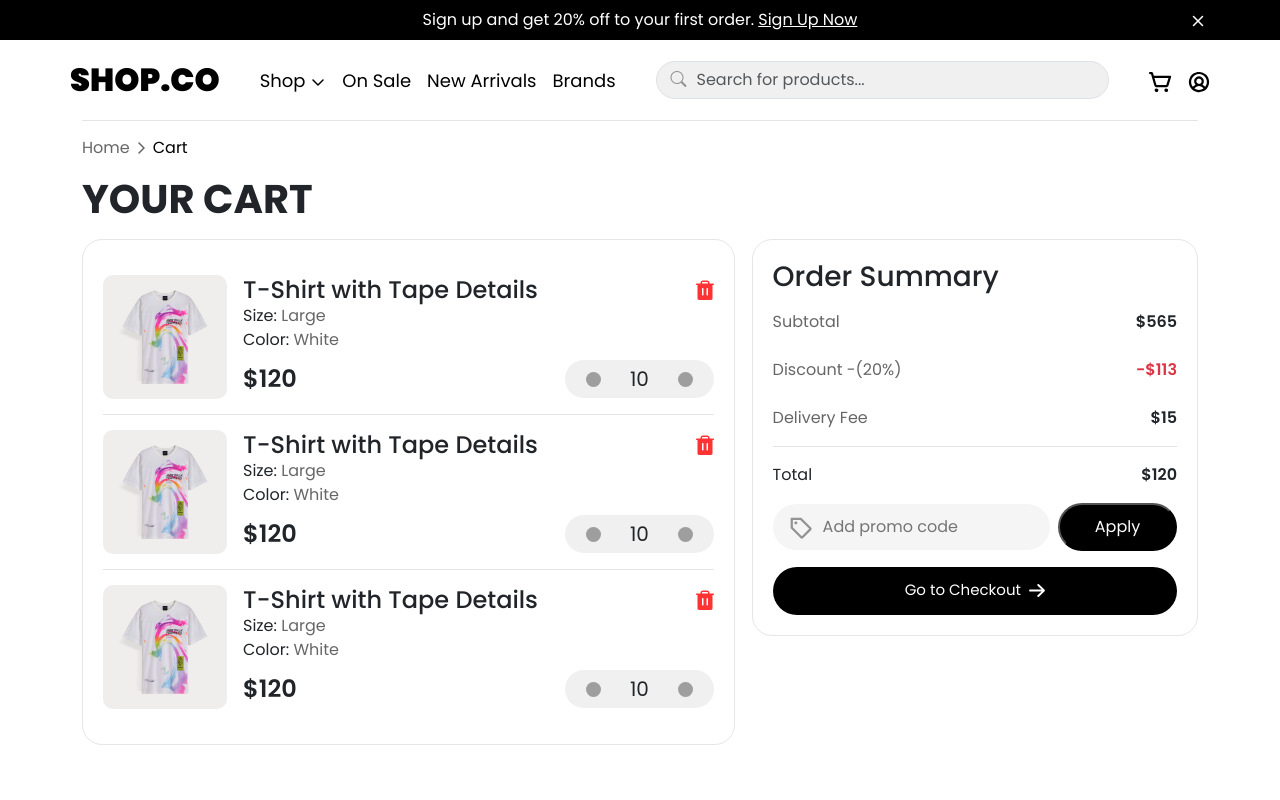
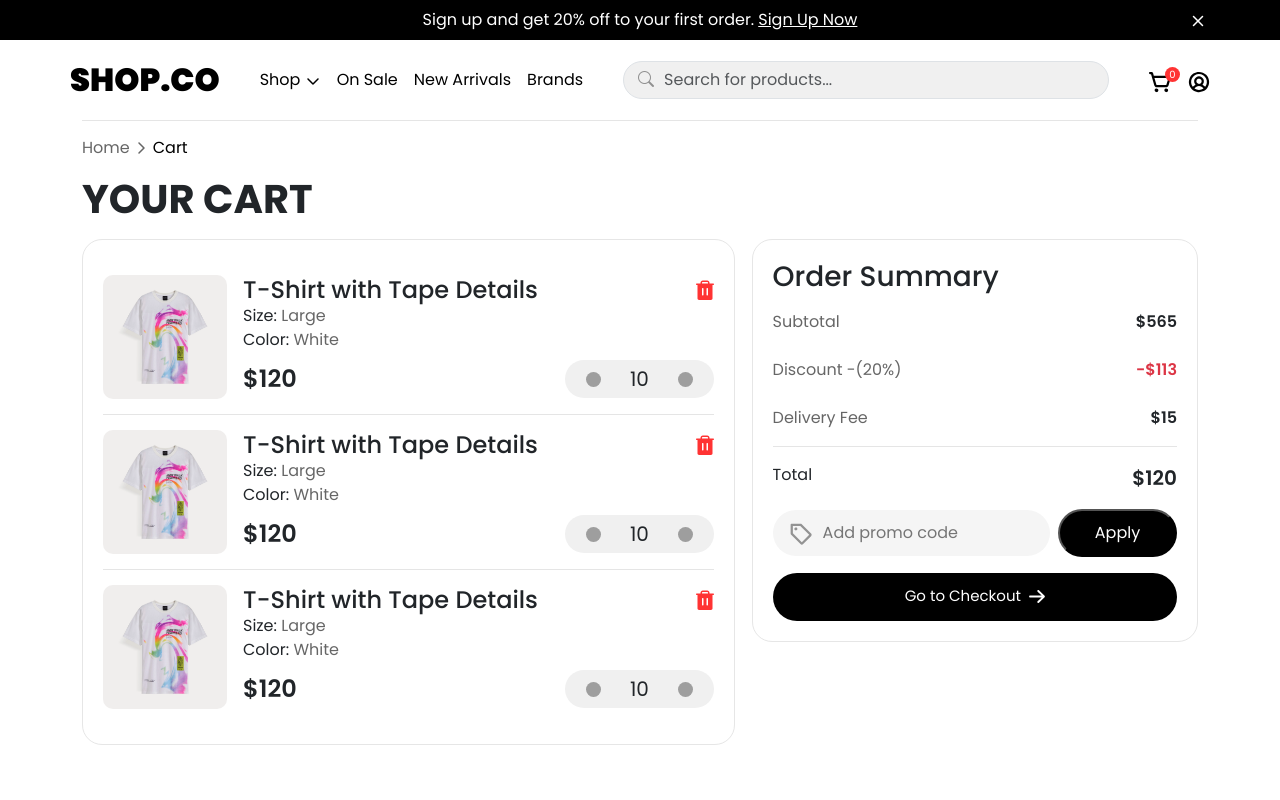
Before and after one commit to OsamaYouseff/vue_task, a Vue app: page /cart in a window 1280 px wide. Shown: the top 800 px of the page. Built offline with nearby package versions, Linux system fonts and the light colour scheme; grey boxes are pictures that could not be loaded.

Commit message:
enhance some UI

```diff
--- a/src/components/Cart/CartItem.vue
+++ b/src/components/Cart/CartItem.vue
@@ -27,6 +27,7 @@ const itemAmount = ref<number>(10);
       <div class="d-flex justify-content-between align-items-center">
         <!-- price -->
         <div class="price fw-semibold fs-4">$120</div>
+
         <!-- control quantity -->
         <div
           class="quantity d-flex gap-4 align-items-center justify-content-center px-3 py-1"
--- a/src/components/Header/HeaderComponent.vue
+++ b/src/components/Header/HeaderComponent.vue
@@ -1,5 +1,8 @@
 <script setup lang="ts">
+import { ref } from "vue";
 import MenuDrawer from "./MenuDrawer.vue";
+
+const cartItemsNum = ref<number>(0);
 </script>
 
 <template>
@@ -54,8 +57,25 @@ import MenuDrawer from "./MenuDrawer.vue";
           src="@/assets/icons/search-icon.svg"
           alt="cart-icon"
         />
-        <RouterLink to="/cart"
+        <RouterLink class="cart-icon position-relative" to="/cart"
           ><img src="@/assets/icons/cart.svg" alt="cart-icon" />
+          <span
+            class="position-absolute"
+            style="
+              width: 0.9375rem;
+              height: 0.9375rem;
+              display: flex;
+              justify-content: center;
+              align-items: center;
+              top: 0;
+              right: -0.5rem;
+              background: #ff3333;
+              color: white;
+              font-size: 0.625rem;
+              border-radius: 50%;
+            "
+            >{{ cartItemsNum }}</span
+          >
         </RouterLink>
         <RouterLink to="/"
           ><img src="@/assets/icons/user.svg" alt="user-icon" />
@@ -67,12 +87,12 @@ import MenuDrawer from "./MenuDrawer.vue";
 
 <style scoped>
 header {
-  gap: 40px;
+  gap: 2.5rem;
 }
 
-@media (max-width: 991px) {
+@media (max-width: 61.9375rem) {
   header {
-    padding: 0 4px;
+    padding: 0 0.3125rem;
   }
 }
 
@@ -80,34 +100,43 @@ header {
   font-weight: 900;
 }
 
-li {
+li a {
   cursor: pointer;
+}
+
+li a {
+  font-size: 16px !important;
+  transition: all 0.35s ease-in-out;
+  border-bottom: 1px solid transparent;
+}
+li:hover a {
+  border-color: #180400;
 }
 
 input {
   background: #f0f0f0;
-  padding-left: 40px;
+  padding-left: 2.5rem;
 }
 
 .bi-search {
-  left: 15px !important;
+  left: 0.9375rem !important;
   color: #909090;
   font-weight: bold;
 }
 
 a {
   color: #000;
-  font-size: 18px;
+  font-size: 1.125rem;
   text-decoration: none;
 }
 
 .offcanvas {
   background: #f0f0f0;
-  padding: 20px;
+  padding: 1.25rem;
 }
 
 .btn-close {
-  font-size: 20px;
+  font-size: 1.25rem;
 }
 
 img {
--- a/src/components/Header/MenuDrawer.vue
+++ b/src/components/Header/MenuDrawer.vue
@@ -19,7 +19,8 @@
     >
       <button
         type="button"
-        class="btn-close"
+        class="btn-close mb-3"
+        style="font-size: 20px"
         data-bs-dismiss="offcanvas"
         aria-label="Close"
       ></button>
@@ -54,10 +55,6 @@ a {
   padding: 20px;
 }
 
-.btn-close {
-  font-size: 20px;
-}
-
 li {
   cursor: pointer;
   border: 1px solid rgb(183, 159, 159);
--- a/src/components/HomeComponents/HeroSection.vue
+++ b/src/components/HomeComponents/HeroSection.vue
@@ -3,7 +3,7 @@
   <section>
     <div class="h-100 container-lg">
       <div
-        class="hero-section h-100 d-flex align-items-center justify-content-between row"
+        class="hero-section h-100 d-flex align-items-center justify-content-between row flex-wrap"
       >
         <div class="content col-12 col-md-6 p-3">
           <h1 class="mb-3 fw-bold d-md-fs-5">
@@ -67,9 +67,13 @@ section {
   background: #f2f0f1;
 }
 
+.hero-section > div {
+  flex-grow: 1;
+}
+
 .content h1 {
   font-size: 4.375rem;
-  width: 36.0625rem;
+  /* width: 36.0625rem; */
   letter-spacing: -0.375rem;
   word-spacing: 0.3125rem;
   line-height: 4rem;
@@ -81,6 +85,9 @@ section {
 }
 
 .image {
+  min-height: 41.4375rem;
+  min-width: 550px;
+  max-width: 100% !important;
   position: relative;
   display: flex;
   justify-content: flex-end;
@@ -88,7 +95,6 @@ section {
   background: url("@/assets/images/hero-img.jpg") no-repeat center;
   background-size: 100%;
   background-position: center 8%;
-  min-height: 41.4375rem;
 }
 
 .star-icon1 {
@@ -153,6 +159,7 @@ button {
   }
 
   .image {
+    min-width: 100% !important;
     max-height: 28rem;
     min-height: 30rem;
     background-size: 110%;
--- a/src/components/HomeComponents/ProductsComponent.vue
+++ b/src/components/HomeComponents/ProductsCollections/ProductsCollections.vue
@@ -6,7 +6,7 @@ import ProductCard from "./ProductCard.vue";
     <div class="new-arrivals py-4 d-flex flex-column">
       <h2 class="text-center fw-bold nb-3">NEW ARRIVALS</h2>
       <div
-        class="products d-flex flex-wrap justify-content-center gap-2 row py-5"
+        class="products d-flex flex-wrap justify-content-between gap-3 row py-5"
       >
         <ProductCard />
         <ProductCard />
@@ -20,7 +20,7 @@ import ProductCard from "./ProductCard.vue";
     <div class="top-selling py-5 d-flex flex-column border-0">
       <h2 class="text-center fw-bold nb-3">TOP SELLING</h2>
       <div
-        class="products d-flex flex-wrap justify-content-center gap-2 row py-5"
+        class="products d-flex flex-wrap justify-content-between gap-3 row py-5"
       >
         <ProductCard />
         <ProductCard />
@@ -52,6 +52,9 @@ button {
 }
 
 @media (max-width: 48rem) {
+  .products {
+    justify-content: center !important;
+  }
   h2 {
     font-size: 32px;
   }
--- a/src/components/HomeComponents/TestimonialBox.vue
+++ b/src/components/HomeComponents/TestimonialBox.vue
@@ -13,7 +13,12 @@ const rating = ref(props.testimonial.rating);
     <Rating
       v-model="rating"
       class="rating mb-2 gap-2"
-      style="color: #ffc633"
+      style="
+        color: #ffc633;
+        width: 30px !important;
+        height: 30px !important;
+        scale: 1.2;
+      "
       readonly
     />
 
@@ -21,7 +26,7 @@ const rating = ref(props.testimonial.rating);
       {{ props.testimonial.name }}
       <img src="@/assets/icons/verified.svg" alt="verified-icon" />
     </div>
-    <p class="description">
+    <p class="description" style="color: hsla(0, 0%, 0%, 0.6)">
       {{ props.testimonial.description }}
     </p>
   </div>
@@ -29,27 +34,18 @@ const rating = ref(props.testimonial.rating);
 
 <style scoped>
 .card {
-  width: 400px;
   min-width: 400px;
-}
-
-.description {
-  color: hsla(0, 0%, 0%, 0.6);
+  max-width: 100%;
 }
 
 @media screen and (max-width: 48rem) {
   .card {
-    min-width: 358px;
+    min-width: 350px;
+    max-width: 328px !important;
     padding: 10px 15px !important;
   }
   .description {
     font-size: 14px;
   }
 }
-
-.rating {
-  width: 30px !important;
-  height: 30px !important;
-  scale: 1.2;
-}
 </style>
--- a/src/components/HomeComponents/TestimonialsComponent.vue
+++ b/src/components/HomeComponents/TestimonialsComponent.vue
@@ -50,7 +50,7 @@ const TestimonialData = [
   <section class="container-lg mb-5">
     <div class="d-flex justify-content-between mb-5">
       <h2>OUR HAPPY CUSTOMERS</h2>
-      <div class="row d-flex align-items-end">
+      <div class="row d-flex align-items-end px-1">
         <img
           class="arrow"
           src="@/assets/icons/left-arrow.svg"
@@ -63,9 +63,10 @@ const TestimonialData = [
         />
       </div>
     </div>
-    <div class="blur-bg">
+    <div class="wrapper">
       <div
-        class="customer-testimonials d-flex justify-content-center flex-nowrap gap-2"
+        class="customer-testimonials position-relative d-flex justify-content-center flex-nowrap"
+        style="gap: 24px"
       >
         <TestimonialBox
           v-for="testimonial in TestimonialData"
@@ -91,22 +92,33 @@ h2 {
   }
 }
 
-/* .blur-bg {
-  position: relative;
-  width: 100vw;
+.customer-testimonials::before,
+.customer-testimonials::after {
+  content: "";
+  position: absolute;
+  top: 0;
+  width: 30%;
+  height: 100%;
+  backdrop-filter: blur(3px);
+  z-index: 22;
+}
+.customer-testimonials::before {
+  left: -30%;
+}
+.customer-testimonials::after {
+  right: -30%;
+}
 
-  filter: blur(8px);
+@media (max-width: 768px) {
+  .wrapper {
+    overflow: hidden;
+  }
 
-  margin-bottom: 450px;
-  z-index: -1;
+  .customer-testimonials::before,
+  .customer-testimonials::after {
+    display: none;
+  }
 }
-.customer-testimonials {
-  width: 100%;
-  height: 100%;
-  top: 0;
-  left: 0;
-  z-index: 2;
-} */
 
 .arrow {
   cursor: pointer;
--- a/src/components/ProductDetails/SuggestProducts.vue
+++ b/src/components/ProductDetails/SuggestProducts.vue
@@ -1,5 +1,5 @@
 <script setup lang="ts">
-import ProductCard from "../HomeComponents/ProductCard.vue";
+import ProductCard from "@/components/HomeComponents/ProductsCollections/ProductCard.vue";
 </script>
 <template>
   <div class="new-arrivals py-4 d-flex flex-column">
--- a/src/components/SignUpBar.vue
+++ b/src/components/SignUpBar.vue
@@ -12,7 +12,7 @@ const isVisible = ref<boolean>(true);
     <div
       class="container-lg position-relative d-flex align-items-center py-1 justify-content-center gap-1"
     >
-      <p class="">Sign up and get 20% off to your first order.</p>
+      <p>Sign up and get 20% off to your first order.</p>
       <a href="#" class="text-white">Sign Up Now</a>
       <div
         @click="isVisible = false"
--- a/src/views/CartView.vue
+++ b/src/views/CartView.vue
@@ -50,7 +50,7 @@ import CartItem from "../components/Cart/CartItem.vue";
           </div>
           <div class="total d-flex justify-content-between mb-3">
             <p>Total</p>
-            <p class="price-amount">$120</p>
+            <p class="price-amount" style="font-size: 20px">$120</p>
           </div>
           <!-- Promo code -->
           <div
--- a/src/views/HomeView.vue
+++ b/src/views/HomeView.vue
@@ -1,6 +1,6 @@
 <script setup lang="ts">
 import HeroSectionVue from "../components/HomeComponents/HeroSection.vue";
-import ProductsComponent from "../components/HomeComponents/ProductsComponent.vue";
+import ProductsCollections from "../components/HomeComponents/ProductsCollections/ProductsCollections.vue";
 import BrowseByStyle from "../components/HomeComponents/BrowseByStyle.vue";
 import TestimonialsComponent from "../components/HomeComponents/TestimonialsComponent.vue";
 import FooterComponent from "../components/FooterComponent.vue";
@@ -9,7 +9,7 @@ import FooterComponent from "../components/FooterComponent.vue";
 <template>
   <div>
     <HeroSectionVue />
-    <ProductsComponent />
+    <ProductsCollections />
     <BrowseByStyle />
     <TestimonialsComponent />
   </div>
```
Also changed, not shown: src/components/HomeComponents/ProductsCollections/ProductCard.vue (renamed from src/components/HomeComponents/ProductCard.vue, +14 -18 lines).
